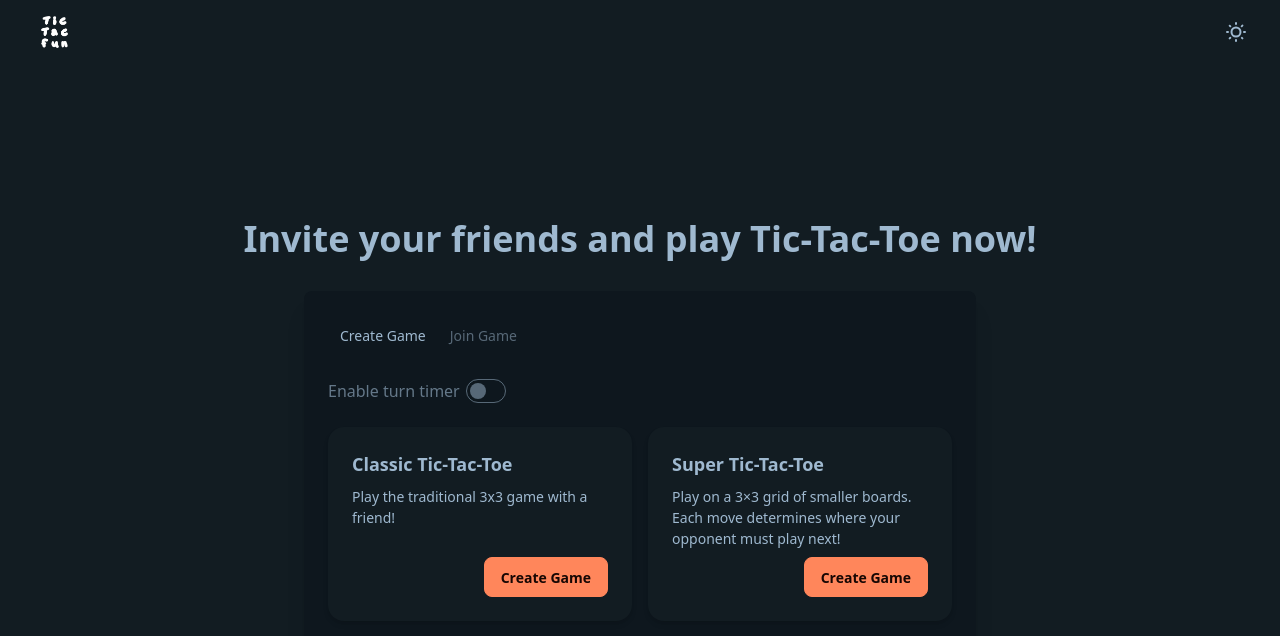
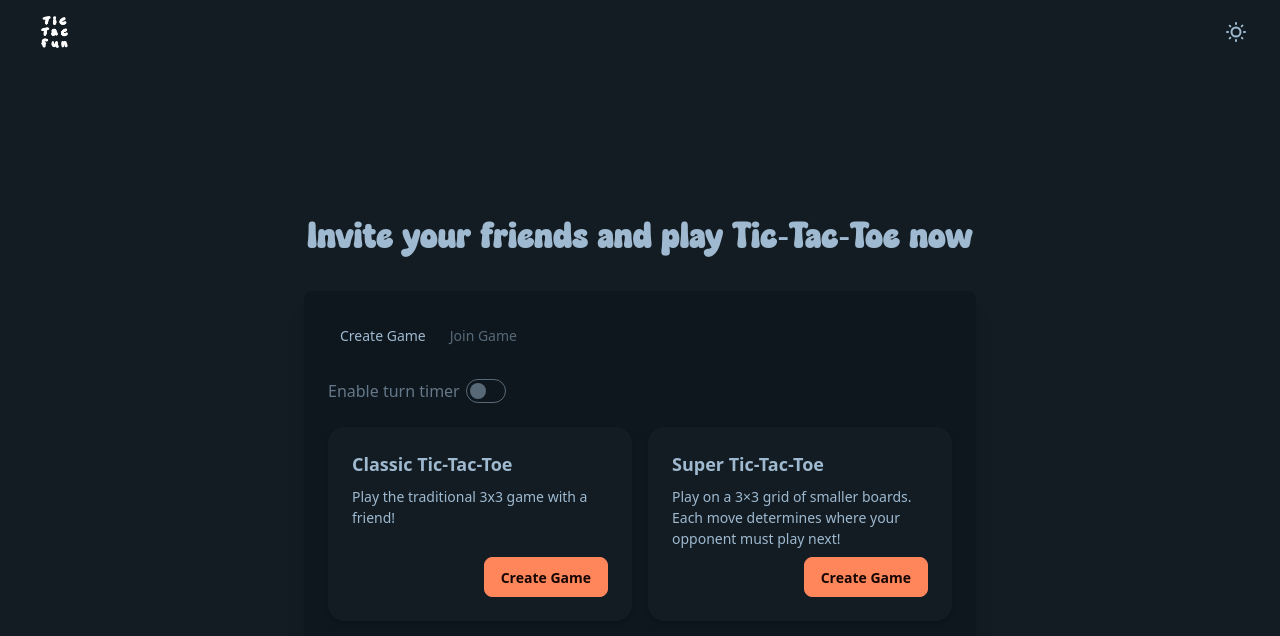
Before and after one commit to ch33kaboo/tictacfun, a SvelteKit app: page / in a window 1280 px wide. Shown: the top 636 px of the page. Built offline with nearby package versions, Linux system fonts and the light colour scheme; no server answers.

Commit message:
add new font and use it as main font for big header

```diff
--- a/src/app.css
+++ b/src/app.css
@@ -13,3 +13,11 @@
 	width: 4rem;
 	font-size: 2rem;
 }
+
+@font-face {
+	font-family: 'milkyway';
+	src: url('/fonts/Milkyway.woff2') format('woff2');
+	font-weight: normal;
+	font-style: normal;
+	font-display: swap;
+}
--- a/src/routes/+page.svelte
+++ b/src/routes/+page.svelte
@@ -73,7 +73,9 @@
 </script>
 
 <main class="flex min-h-[calc(100vh-4rem)] flex-col items-center justify-center py-8">
-	<h1 class="mb-8 text-center text-4xl font-bold">Invite your friends and play Tic-Tac-Toe now!</h1>
+	<h1 class="mb-8 text-center text-4xl" style="font-family: 'milkyway', sans-serif;">
+		Invite your friends and play Tic-Tac-Toe now
+	</h1>
 
 	<div class="bg-base-200 w-full max-w-2xl rounded-lg p-6 shadow-xl">
 		<div class="tabs tabs-boxed mb-6">
```
Also changed, not shown: static/fonts/Milkyway.woff2 (added).
